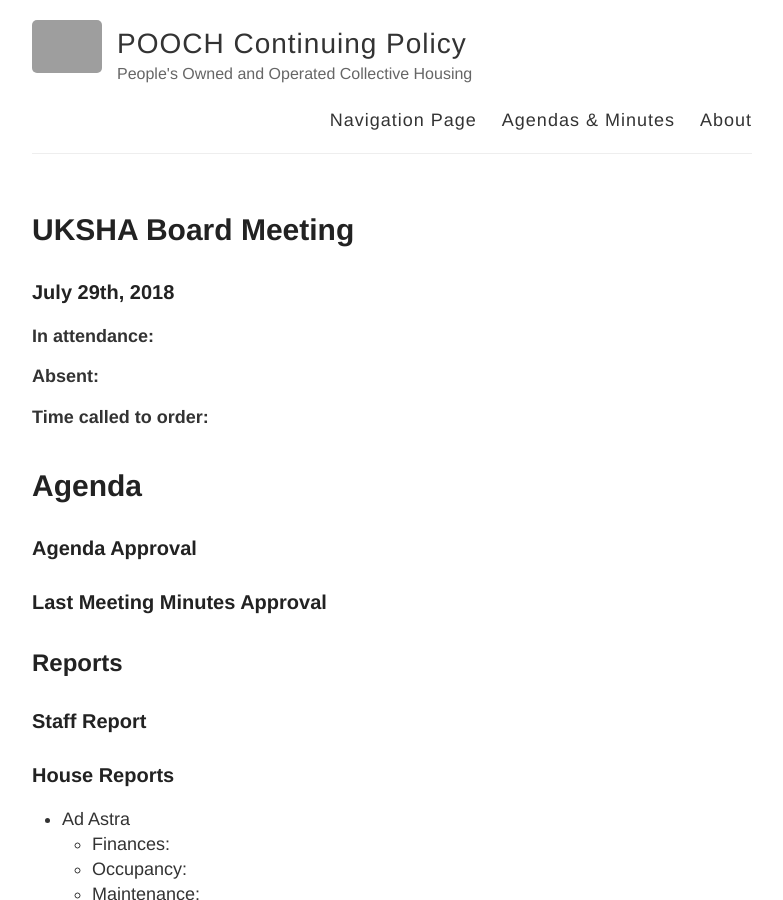
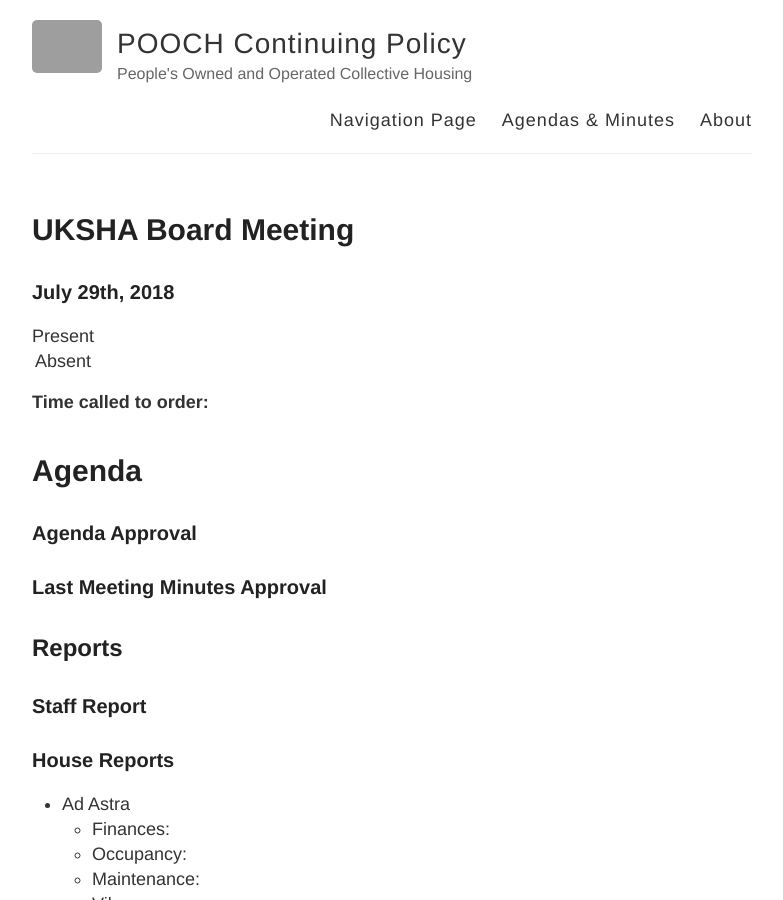
Before and after one commit to POOCHCOOP/POOCHCOOP.github.io, a Jekyll site: the page built from _meetings/07-29-18.md, in a window 1280 px wide and 900 px high. Shown: the whole window, without its empty margins (248-1031 px from the left). Built offline with Jekyll 4.4.1, drawn with Linux system fonts in a browser that asks for light colours; grey boxes are pictures that could not be loaded.

Commit message:
making minutes template more-complicated

```diff
--- a/_layouts/minutes.html
+++ b/_layouts/minutes.html
@@ -3,7 +3,13 @@ layout: default
 ---
 
 <article class="minutes">
-	<h1>{{ page.title }}</h1>
+	<h1>UKSHA Board Meeting</h1>
+	<h3>{{ page.title }}</h3>
+
+	<table>
+		<tr><th>Present</th><th>{{ page.present }}</th></tr>
+		<tr><th>Absent</th><th>{{ page.absent }}</th></tr>
+	</table>
 
 	<div class="entry">
 		{{ content }}
--- a/_meetings/07-29-18.md
+++ b/_meetings/07-29-18.md
@@ -1,16 +1,10 @@
 ---
 title: July 29th, 2018
 category: meetings
-order: 1
-layout: default
+layout: minutes
+present:
+absent:
 ---
-
-# UKSHA Board Meeting
-### July 29th, 2018
-
-**In attendance:**
-
-**Absent:**
 
 **Time called to order:**
 
```
